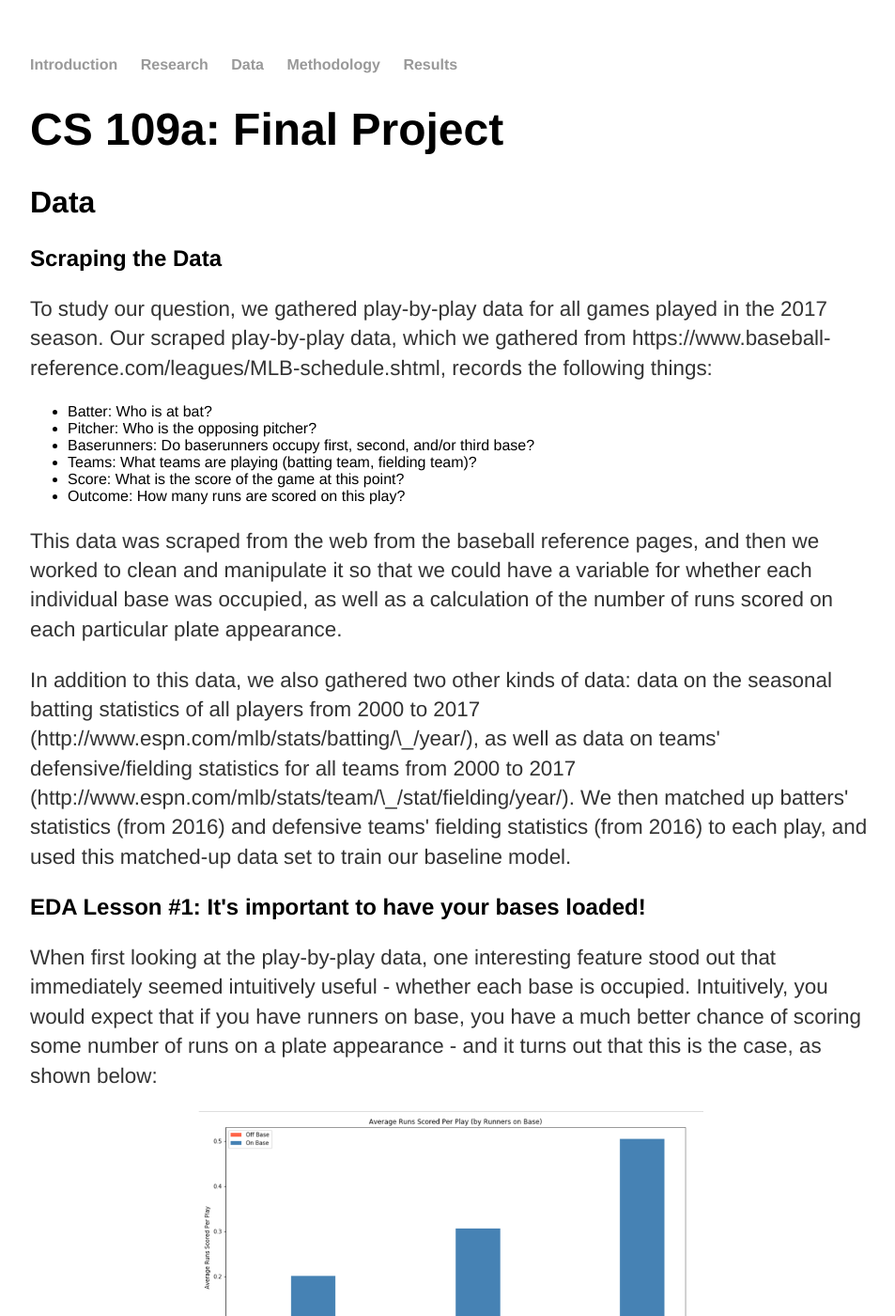
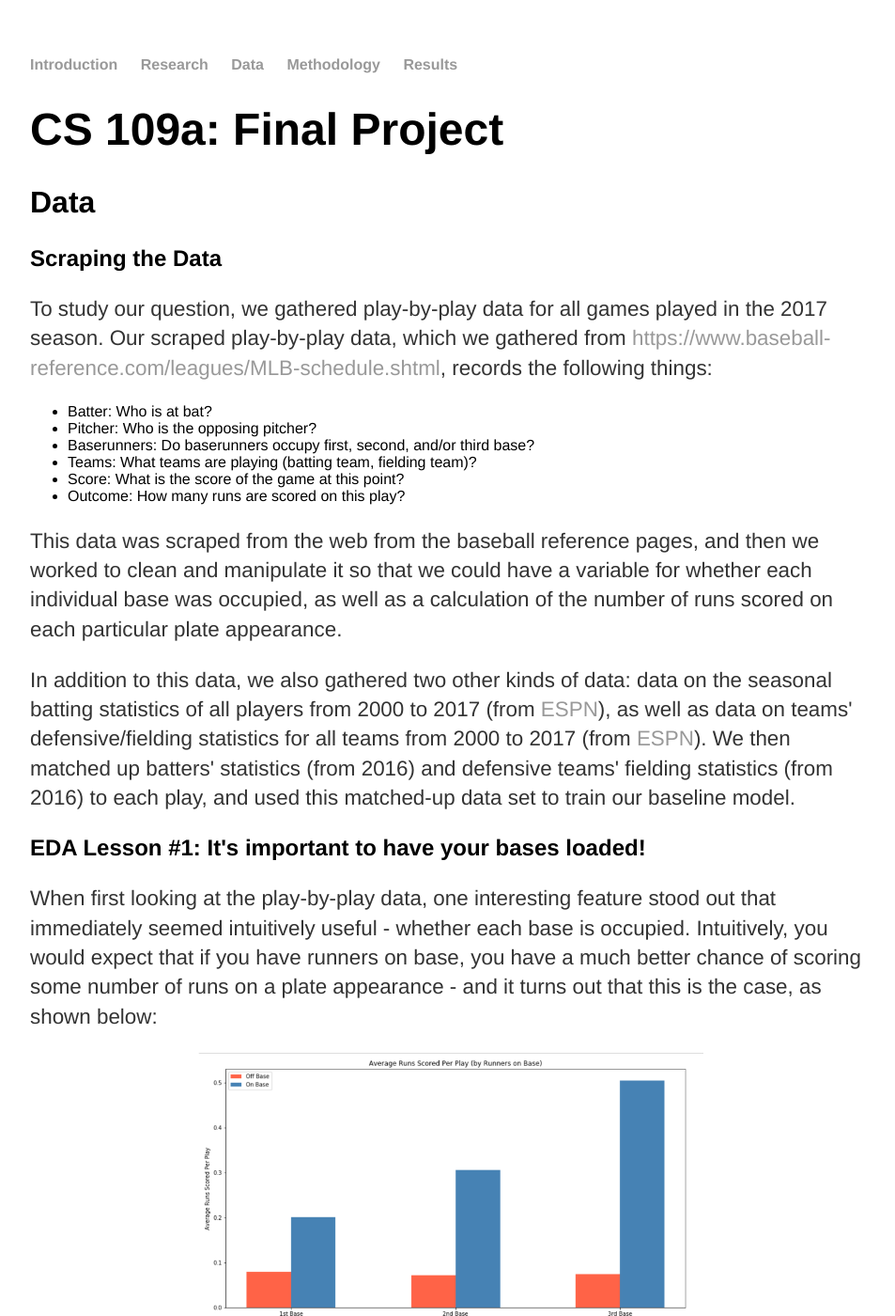
Before and after one commit to handypark/handypark.github.io, a Jekyll site: the page built from data.html, in a window 1280 px wide and 1400 px high. Shown: the whole window at 94% size, without its empty margins (160-1113 px from the left). Built offline with Jekyll 4.4.1, drawn with Linux system fonts in a browser that asks for light colours.

Commit message:
Update data.html

```diff
--- a/data.html
+++ b/data.html
@@ -9,8 +9,8 @@ title: Data
 	<h3>Scraping the Data</h3>
 	<p>
 		To study our question, we gathered play-by-play data for all games played in the 2017 season.
-		Our scraped play-by-play data, which we gathered from https://www.baseball-reference.com/leagues/MLB-schedule.shtml,
-		records the following things:
+		Our scraped play-by-play data, which we gathered from <a href = "https://www.baseball-reference.com/leagues/MLB-schedule.shtml">
+		https://www.baseball-reference.com/leagues/MLB-schedule.shtml</a>, records the following things:
 	</p>
 	<ul>
 		<li>Batter: Who is at bat?</li>
@@ -27,9 +27,9 @@ title: Data
 	</p>
 	<p>
 		In addition to this data, we also gathered two other kinds of data: data on the seasonal batting statistics of all players
-		from 2000 to 2017 (http://www.espn.com/mlb/stats/batting/\_/year/), as well as data on teams' defensive/fielding
-		statistics for all teams from 2000 to 2017 (http://www.espn.com/mlb/stats/team/\_/stat/fielding/year/). We then matched up
-		batters' statistics (from 2016) and defensive teams' fielding statistics (from 2016) to each play, and
+		from 2000 to 2017 (from <a href = "http://www.espn.com/mlb/stats/batting/\_/year/">ESPN</a>), as well as data on teams'
+		defensive/fielding statistics for all teams from 2000 to 2017 (from <a href = "http://www.espn.com/mlb/stats/team/\_/stat/fielding/year/">ESPN</a>).
+		We then matched up batters' statistics (from 2016) and defensive teams' fielding statistics (from 2016) to each play, and
 		used this matched-up data set to train our baseline model.
 	</p>
 	<h3>EDA Lesson #1: It's important to have your bases loaded!</h3>
```
